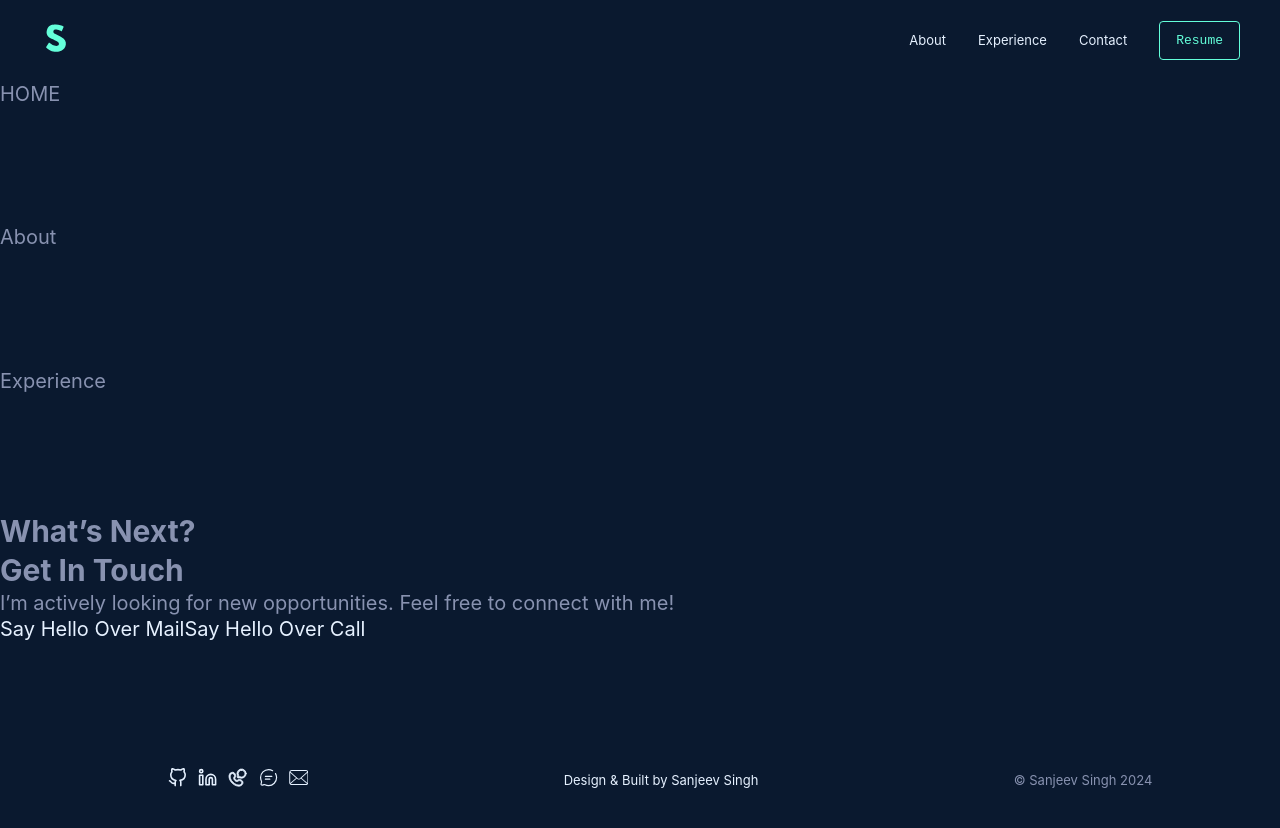
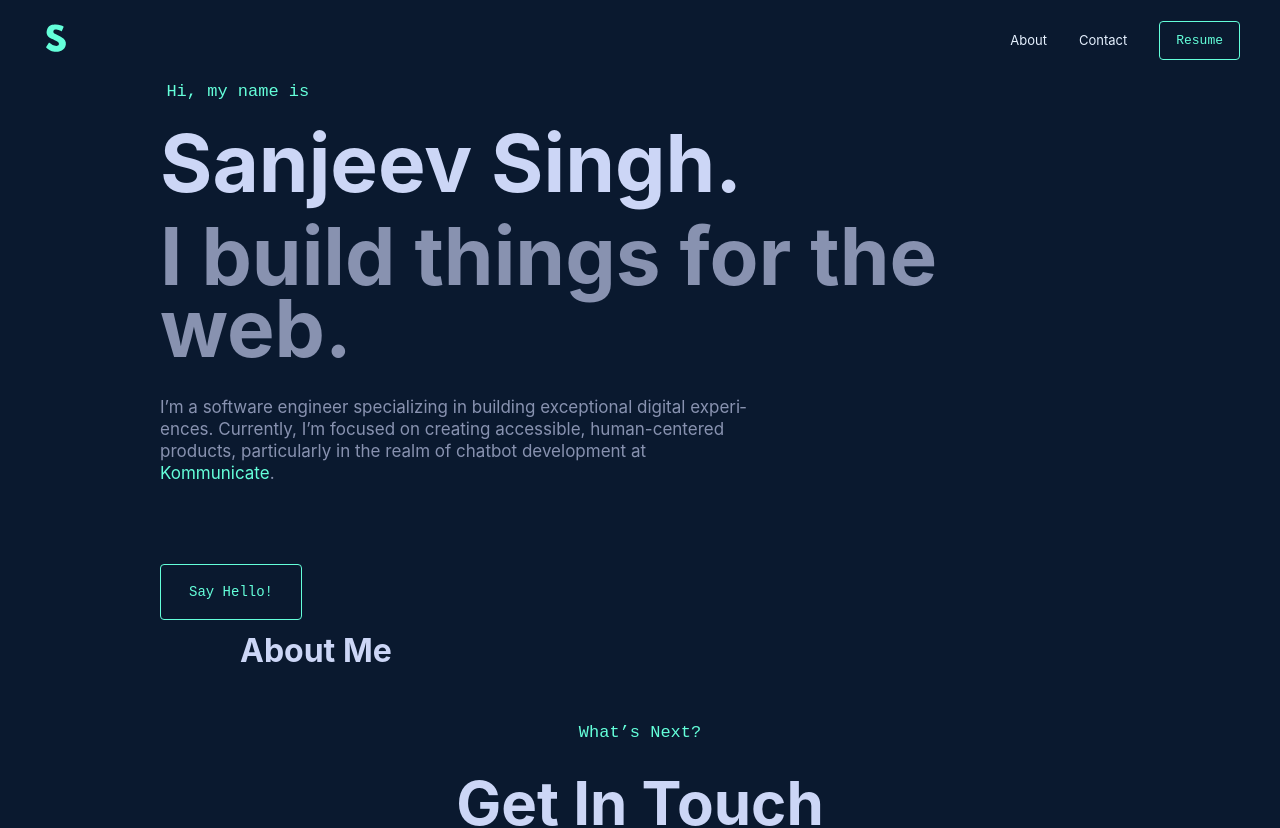
Before and after one commit to Sanjeev232/my-portfolio, a React (Vite) app: page / in a window 1280 px wide. Shown: the top 828 px of the page. Before the commit the page ends 800 px from the top, so only its background shows below. Built offline with nearby package versions, Linux system fonts and the light colour scheme.

Commit message:
added one more section
added one more section

```diff
--- a/src/App.tsx
+++ b/src/App.tsx
@@ -22,10 +22,10 @@ function App() {
 
   return (
     <div className="main-container">
-        <NavBar />
+      <NavBar />
         <Home />
         <About />
-        <Experience />
+        {/* <Experience /> */}
         <Contact />
         <Footer />
     </div>
--- a/src/Utils/constant.tsx
+++ b/src/Utils/constant.tsx
@@ -1,6 +1,27 @@
 import { GitHubLogo, LinkedInLogo, MobileCall, EmailIcon, ChatIcon } from "../assets/svg";
 
-export const CURRENT_COMPANY = ["Kommunicate"];
+export const AUTHOR_NAME = "Sanjeev Singh";
+
+//Add your current working organization at the end
+export const COMPANY_WORKED = Object.freeze({
+  helpingDoc: {
+    name: "HelpingDoc",
+    link: ""
+  },
+  Applozic: {
+    name: "Applozic",
+    link: ""
+  },
+  Intentive: {
+    name: "Kommunicate",
+    link: "https://www.kommunicate.io/"
+  }
+});
+
+export const GET_IN_TOUCH = {
+  looking: "While I am currently actively seeking new opportunities, my inbox is always open. Whether you have a job opportunity or any questions, feel free to reach out. I look forward to potential connections and discussions!",
+  notLooking: "Although I'm not currently looking for any new opportunities, my inbox is always open. Whether you have a question or just want to say hi, I’ll try my best to get back to you!"
+}
 export const SKILLS = Object.freeze({
   frontEnd: {
     programmingLang: ["JavaScript", "TypeScript"],
@@ -61,10 +82,10 @@ export const NAV_LINKS_MAP = [
     name: "About",
     link: "#about",
   },
-  {
-    name: "Experience",
-    link: "#experience",
-  },
+  // {
+  //   name: "Experience",
+  //   link: "#experience",
+  // },
   {
     name: "Contact",
     link: "#contact",
--- a/src/View/About.tsx
+++ b/src/View/About.tsx
@@ -1,5 +1,9 @@
 const About = () => {
-  return <div>About</div>;
+  return (
+    <section id="about" className="sub-container about-container">
+        <h2 className="numbered-heading">About Me</h2>
+    </section>
+  );
 };
 
 export default About;
--- a/src/View/Contact.tsx
+++ b/src/View/Contact.tsx
@@ -1,13 +1,18 @@
-import {CONTACT_DETAILS } from "../Utils/constant";
+import { useRef } from "react";
+import { CONTACT_DETAILS, GET_IN_TOUCH } from "../Utils/constant";
 
 const Contact = () => {
+    const jobLookingRef = useRef(true);
+
     return (
         <section id="contact" className="sub-container contact-container">
             <h2 className="numbered-heading overline">What’s Next?</h2>
             <h2 className="title">Get In Touch</h2>
-            <p>I’m actively looking for new opportunities. Feel free to connect with me!</p>
-            <a className="email-link" href={`mailto:${CONTACT_DETAILS.email}`}>Say Hello Over Mail</a>
-            <a className="tel-link" href={`tel:${CONTACT_DETAILS.mobileNumber}`}>Say Hello Over Call</a>
+            <p>{jobLookingRef.current ? GET_IN_TOUCH.looking : GET_IN_TOUCH.notLooking}</p>
+            <div className="contact-cta-container">
+                <a className="email-link" href={`mailto:${CONTACT_DETAILS.email}`}>Say Hello Over Mail</a>
+                <a className="tel-link" href={`tel:${CONTACT_DETAILS.mobileNumber}`}>Say Hello Over Call</a>
+            </div>
         </section>
     )
 };
--- a/src/View/Experience.tsx
+++ b/src/View/Experience.tsx
@@ -1,5 +1,9 @@
 const Experience = () => {
-  return <div>Experience</div>;
+  return (
+    <section id="experience" className="sub-container experience-container">
+        <h2 className="numbered-heading">Where I’ve Worked</h2>
+    </section>
+  );
 };
 
 export default Experience;
--- a/src/View/Footer.tsx
+++ b/src/View/Footer.tsx
@@ -1,4 +1,4 @@
-import { FOOTER_LOGO_MAP, CONTACT_DETAILS } from "../Utils/constant";
+import { FOOTER_LOGO_MAP, CONTACT_DETAILS, AUTHOR_NAME } from "../Utils/constant";
 
 const Footer = () => {
   const getCurrentDate = () => new Date().getFullYear();
@@ -15,9 +15,9 @@ const Footer = () => {
         href={CONTACT_DETAILS.myPortFolioGitHub}
         target="_blank"
       >
-        Design & Built by Sanjeev Singh
+        Design & Built by {AUTHOR_NAME}
       </a>
-      <p>© Sanjeev Singh {getCurrentDate()}</p>
+      <p>© {AUTHOR_NAME} {getCurrentDate()}</p>
     </div>
   );
 };
--- a/src/View/Home.tsx
+++ b/src/View/Home.tsx
@@ -1,8 +1,19 @@
+import { COMPANY_WORKED, AUTHOR_NAME, CONTACT_DETAILS } from "../Utils/constant";
+
 const Home = () => {
+  const keys = Object.keys(COMPANY_WORKED);
+  const lastKey = keys[keys.length - 1];
+  const currentWorkingCompany = (COMPANY_WORKED as any)[lastKey];
+
   return (
-    <div>
-      HOME
-    </div>
+    <section id="home" className="sub-container home-container">
+      <h2 className="green-heading">Hi, my name is</h2>
+      <h1 className="big-heading h1">{AUTHOR_NAME}.</h1>
+      <h3 className="big-heading h3">I build things for the web.</h3>
+      <p className="paragraph-description">I’m a software engineer specializing in building exceptional digital experiences. Currently, I’m focused on creating accessible, human-centered products, particularly in the realm of chatbot development at <a className="p-anchor" href={currentWorkingCompany.link} rel="noreferrer" target="_blank"
+      tabIndex={-1}>{currentWorkingCompany.name}</a>.</p>
+      <a className="email-link" href={`mailto:${CONTACT_DETAILS.email}`} target="_blank" rel="noreferrer">Say Hello!</a>
+    </section>
   );
 };
 
--- a/src/View/NavBar.tsx
+++ b/src/View/NavBar.tsx
@@ -1,9 +1,25 @@
+import { useEffect, useState } from 'react';
+
 import { NavBarLogo } from "../assets/svg";
 import { NAV_LINKS_MAP, CONTACT_DETAILS } from "../Utils/constant";
 
 const NavBar = () => {
+  const [isScrolled, setIsScrolled] = useState(false);
+
+  useEffect(() => {
+    const handleScroll = () => {
+      const scrolledDown = window.scrollY > 0;
+      setIsScrolled(scrolledDown);
+    };
+    window.addEventListener('scroll', handleScroll);
+
+    return () => {
+      window.removeEventListener('scroll', handleScroll);
+    };
+  }, []);
+
   return (
-    <nav className="nav__bar">
+    <nav className={`nav__bar ${isScrolled ? "sticky" : ""}`}>
       <div className="nav__svg-Logo" aria-label="portfolio logo" tabIndex={0}>
         <a href={"/"}>
           <NavBarLogo />
--- a/src/portfolio.style.css
+++ b/src/portfolio.style.css
@@ -19,7 +19,7 @@
     --fz-xxs: 12px;
     --fz-xs: 13px;
     --fz-sm: 14px;
-    --fz-md: 16px;
+    --fz-md: 17px;
     --fz-lg: 18px;
     --fz-xl: 20px;
     --fz-xxl: 22px;
@@ -104,7 +104,7 @@ h5,
 h6,
 ul {
     overflow-wrap: break-word;
-    color: var(--slate);
+    color: var(--lightest-slate);
 }
 
 ul {
@@ -169,6 +169,14 @@ svg.feather {
     padding: 1.3rem 2.5rem;
 }
 
+.nav__bar.sticky {
+    position: sticky;
+    top: 0;
+    z-index: 100;
+    box-shadow: 0 10px 30px -15px rgba(2, 12, 27, 0.7);
+    background-color: var(--navy);
+}
+
 .nav__svg-Logo {
     svg {
         width: 2rem;
@@ -229,6 +237,138 @@ svg.feather {
     transform: translate(-4px, -4px);
 }
 
+.sub-container {
+    padding: 0px 15rem;
+}
+
+.home-container {
+    padding: 0px 10rem;
+}
+
+.green-heading {
+    margin: 0 0 .5rem .4rem;
+    color: var(--green);
+    font-family: var(--font-mono);
+    font-size: clamp(var(--fz-sm), 5vw, var(--fz-md));
+    font-weight: 400;
+}
+
+.big-heading {
+    margin: 0px;
+    font-size: clamp(40px, 8vw, 80px);
+}
+
+.big-heading.h3 {
+    margin-top: 5px;
+    color: var(--slate);
+    line-height: 0.9;
+}
+
+.paragraph-description {
+    margin: 2rem 0 0;
+    max-width: 37rem;
+    color: var(--slate);
+    font-size: var(--fz-md);
+}
+
+p>.p-anchor {
+    display: inline-block;
+    position: relative;
+    color: var(--green);
+    transition: var(--transition);
+}
+
+p>.p-anchor::before {
+    content: '';
+    position: absolute;
+    width: 100%;
+    height: 1px;
+    bottom: 0;
+    left: 0;
+    background-color: var(--green);
+    transform: scaleX(0);
+    transform-origin: bottom right;
+    transition: transform 0.3s ease-in;
+}
+
+@media (prefers-reduced-motion: no-preference) {
+    p>.p-anchor::after {
+        transition: var(--transition);
+    }
+}
+
+p>.p-anchor:hover::before,
+p>.p-anchor:focus-visible {
+    transform: scaleX(1);
+    transform-origin: bottom left;
+}
+
+.email-link,
+.tel-link {
+    color: var(--green) !important;
+    background-color: transparent;
+    border: 1px solid var(--green);
+    border-radius: var(--border-radius);
+    padding: 1.25rem 1.75rem;
+    font-size: var(--fz-sm);
+    font-family: var(--font-mono);
+    line-height: 1;
+    text-decoration: none;
+    transition: var(--transition);
+    margin-top: 5rem;
+}
+
+.email-link:hover,
+.email-link:focus-visible,
+.tel-link:hover,
+.tel-link:focus-visible {
+    outline: none;
+    box-shadow: 4px 4px 0 0 var(--green);
+    transform: translate(-5px, -5px);
+}
+
+.contact-container {
+    max-width: 70rem;
+    margin: 0px auto 100px;
+    text-align: center;
+    visibility: visible;
+    opacity: 1;
+    transform: matrix3d(1, 0, 0, 0, 0, 1, 0, 0, 0, 0, 1, 0, 0, 0, 0, 1);
+    transition: opacity 0.5s cubic-bezier(0.645, 0.045, 0.355, 1) 0.2s, transform 0.5s cubic-bezier(0.645, 0.045, 0.355, 1) 0.2s;
+}
+
+.contact-cta-container {
+    display: flex;
+    align-items: center;
+    justify-content: center;
+    gap: 1rem;
+}
+
+.title {
+    font-size: clamp(40px, 5vw, 60px);
+    margin: 0px 0px 10px;
+}
+
+.numbered-heading {
+    display: flex;
+    -webkit-box-align: center;
+    align-items: center;
+    position: relative;
+    margin: 10px 0px 40px;
+    width: 100%;
+    font-size: clamp(26px, 5vw, var(--fz-heading));
+    white-space: nowrap;
+}
+
+.overline {
+    display: block;
+    margin-bottom: 20px;
+    color: var(--green);
+    font-family: var(--font-mono);
+    font-size: var(--fz-md);
+    font-weight: 400;
+}
+
 .footer-container {
     display: flex;
     align-items: center;
```
